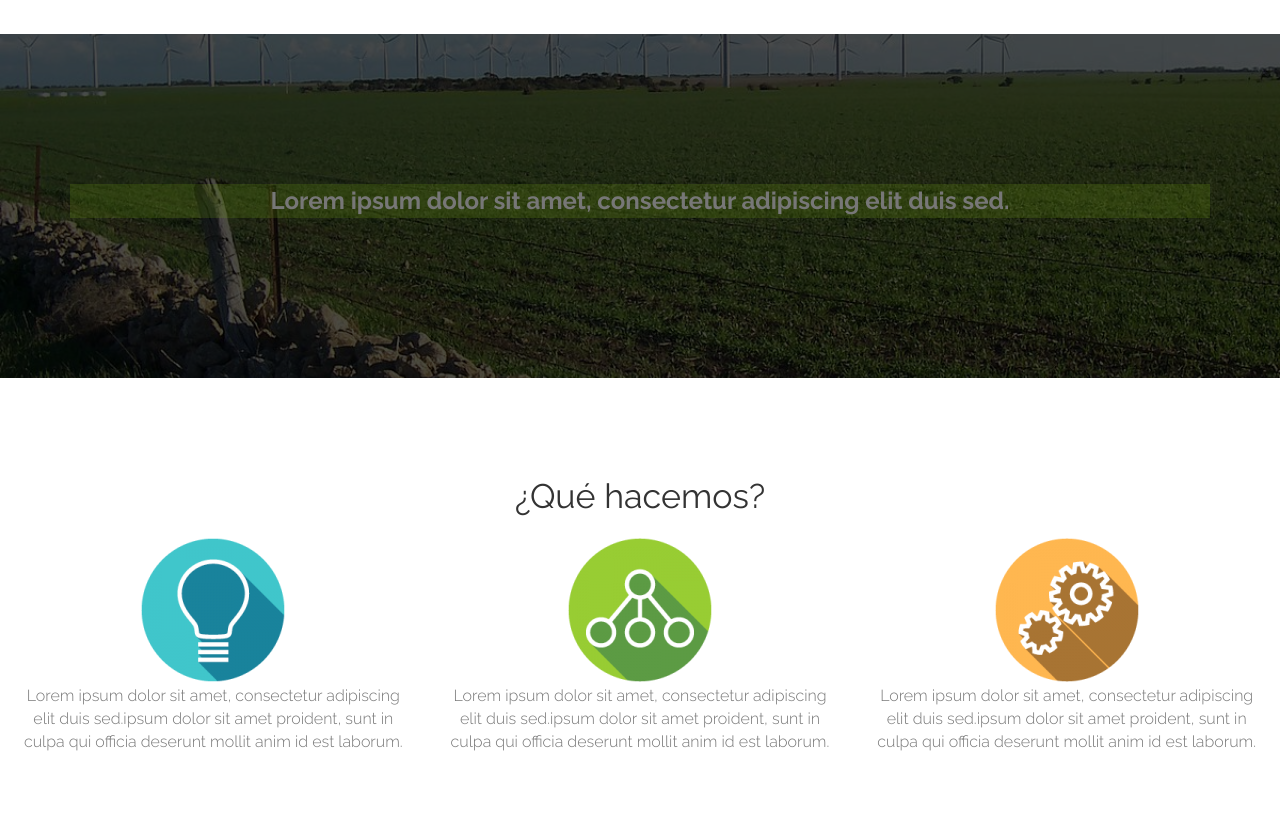
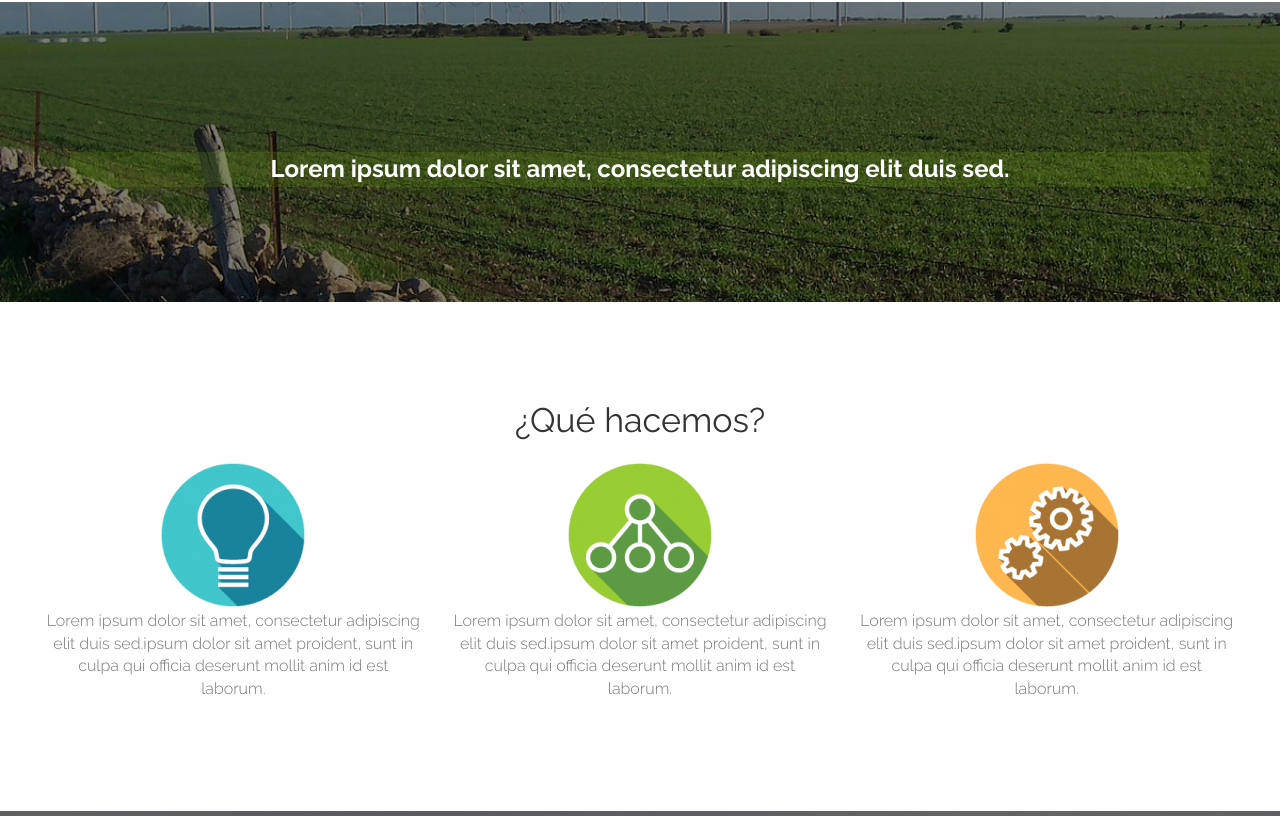
Before and after one commit to DiegoMatus/visualagro, a plain HTML site: page index.html in a window 1280 px wide. Shown: the part 1324-2140 px from the top of the page. Drawn offline with Linux system fonts and the light colour scheme; a script that the page names is missing.

Commit message:
feat - se hizo responsiva la pagina

```diff
--- a/css/style.css
+++ b/css/style.css
@@ -1,3 +1,8 @@
+*{
+
+	/*border: 1px solid red;*/
+}
+
 body, html {
 	font-family: 'Raleway', sans-serif;
 	text-rendering: optimizeLegibility !important;
@@ -138,13 +143,12 @@ a:focus, .btn:focus, .btn:active:focus, .btn.active:focus, .btn.focus, .btn:acti
 	background-color: #FFF;
 }
 
-#about2 .overlay {
-	padding: 150px 0 150px 0;
-	background: rgba(0, 0, 0, 0.7);
+#what-do-us {
+	padding: 100px 0 100px 0;
 }
-#what-do-us .overlay {
-	padding: 100px 0 350px 0;
-}
+
+.img-center {margin:0 auto;}
+
 .btn-custom {
 	text-transform: uppercase;
 	color: #fff;
@@ -181,7 +185,7 @@ a:focus, .btn:focus, .btn:active:focus, .btn.active:focus, .btn.focus, .btn:acti
 .intro h1 {
 	font-family: 'Dancing Script', cursive;
 	color: #fff;
-	font-size: 10em;
+	font-size: 5em;
 	font-weight: 700;
 	margin-top: 0;
 	margin-bottom: 10px;
@@ -236,9 +240,16 @@ header .cintillo {
 
 
 /* Menu Section */
-#about2 .section-title {
-	background: #444 url(../img/menu-bg2.jpg) center center no-repeat fixed;
+#about2 {
+	background: url(../img/menu-bg2.jpg) center center no-repeat fixed ;
 	background-size: cover;
+	padding: 0px;
+}
+#about2 .overlay {
+	background-color: rgba(0, 0, 0, 0.5);
+	background-size: cover;
+	padding-bottom: 150px;
+	padding-top: 150px;
 }
 #about2 .section-title h2 {
 	color: #fff;
@@ -264,6 +275,7 @@ header .cintillo {
 	color: #444;
 	margin: 20px 0;
 	text-align: center;
+
 }
 #about2 .menu-item {
 	margin: 35px 0;
@@ -289,7 +301,8 @@ header .cintillo {
  #about2 .cintillo p{
 	background-color: rgba(114,164,17,0.2);
 	font-size: 24px;
-
+	color: #fff;
+	font-weight: bold;
 }
 /* Portfolio Section */
 #what-do-us .section-title {
@@ -408,14 +421,19 @@ ol.type li a:hover {
 /* Team Section */
 #benefits {
 	color: #fff;
-	background: #444 url(../img/team-bg2.JPG) center top no-repeat fixed;
+	width: 100%;
+	background: url(../img/team-bg2.JPG) center top no-repeat fixed;
 	background-size: cover;
-
+	-webkit-background-size: cover;
+	-moz-background-size: cover;
+	padding: 0px;
 }
 #benefits .overlay {
-	padding: 110px 0 80px 0;
-	background: rgba(0, 0, 0, 0.6);
 
+	background-color: rgba(0, 0, 0, 0.6);
+	background-size: cover;
+	padding-bottom: 150px;
+	padding-top: 150px;
 }
 #benefits h2, #benefits p {
 	color: #fff;
--- a/index.html
+++ b/index.html
@@ -53,12 +53,12 @@
   </div>
 </nav>
 <!-- Header -->
-<header id="header col-xs-12">
-  <div class="intro">
-    <div class="overlay">
+<header id="header">
+  <div class="intro ">
+    <div class="overlay col-xs-12 col-md-12">
       <div class="container">
         <div class="row">
-          <div class="intro-text">
+          <div class="intro-text col-xs-12">
             <h1>Visualagro</h1>
             <div class="cintillo">
               <p>Lorem ipsum dolor sit amet, consectetur adipisicing elit. Nisi qui in magni dicta.</p>
@@ -69,8 +69,9 @@
     </div>
   </div>
 </header>
+
 <!-- About Section -->
-<div id="about">
+<div id="about" class="col-xs-12">
   <div class="container">
     <div class="row">
       <div class="col-xs-12">
@@ -84,40 +85,49 @@
   </div>
 </div>
 <!-- about2 Section -->
-<div id="about2" >
-  <div class="section-title text-center center">
-    <div class="overlay">
-    <div class="cintillo container">
-      <p class="col-xs-12"><strong>Lorem ipsum dolor sit amet, consectetur adipiscing elit duis sed.</strong></p>
-    </div>
+
+<div id="about2" class="col-xs-12 col-md-12 " >
+  <div class="overlay">
+    <div class="section-title text-center center ">
+      <div class=" col-md-12">
+      <div class="cintillo container">
+        <p class="col-xs-12">Lorem ipsum dolor sit amet, consectetur adipiscing elit duis sed.</p>
+      </div>
+      </div>
     </div>
   </div>
 </div>
 <!-- What do us Section -->
-<div id="what-do-us">
-  <div class="section-title text-center center">
-    <div class="overlay">
+<div id="what-do-us" class="col-xs-12 col-md-12">
+  <div class="section-title text-center center col-xs-12">
+    <div class="col-xs-12 col-md-12">
       <h2>¿Qué hacemos?</h2>
       <div class="col-xs-12 col-md-4">
-        <img src="img/consultoria.png">
+        <div class="col-xs-12 col-md-12 ">
+          <img src="img/consultoria.png" class="img-responsive img-center">
+        </div>
         <p>Lorem ipsum dolor sit amet, consectetur adipiscing elit duis sed.ipsum dolor sit amet
         proident, sunt in culpa qui officia deserunt mollit anim id est laborum.</p>
       </div>
       <div class=" col-xs-12 col-md-4">
-        <img src="img/prueba2.png">
+        <div class="col-xs-12 col-md-12">
+          <img src="img/prueba2.png" class="img-responsive img-center">
+        </div>
         <p>Lorem ipsum dolor sit amet, consectetur adipiscing elit duis sed.ipsum dolor sit amet
         proident, sunt in culpa qui officia deserunt mollit anim id est laborum.</p>
       </div>
       <div class=" col-xs-12 col-md-4">
-        <img src="img/prueba3.png">
-        <p>Lorem ipsum dolor sit amet, consectetur adipiscing elit duis sed.ipsum dolor sit amet
+        <div class=" col-xs-12 col-md-12">
+          <img src="img/prueba3.png" class="img-responsive img-center">
+        </div>
+        <p class="text-center">Lorem ipsum dolor sit amet, consectetur adipiscing elit duis sed.ipsum dolor sit amet
         proident, sunt in culpa qui officia deserunt mollit anim id est laborum.</p>
       </div>
     </div>
   </div>
 </div>
 <!-- Benefits Section -->
-<div id="benefits" class="text-center">
+<div id="benefits" class="text-center col-xs-12">
   <div class="overlay">
     <div class="container">
         <div class="col-md-8">
@@ -126,7 +136,7 @@
           <img class="img-responsive" src="img/desarrollo.png"  alt="Desarrollo a la medida">
           </div>
           <h3>Desarrollo de exelencia</h3>
-          <p class="col-md-12 col-xs-12">Lorem ipsum dolor sit amet, consectetur adipiscing elit duis sed dapibus leonec.</p>
+          <p class="col-xs-12">Lorem ipsum dolor sit amet, consectetur adipiscing elit duis sed dapibus leonec.</p>
           <div class="col-md-1 col-xs-12">
           <img  class="img-responsive" src="img/soluciones.png" alt="Desarrollo a la medida">
           </div>
@@ -146,7 +156,6 @@
     </div>
   </div>
 </div>
-
 <!-- Contact Section -->
 <div id="contact" class="text-center col-xs-12">
   <div class="container">
```
